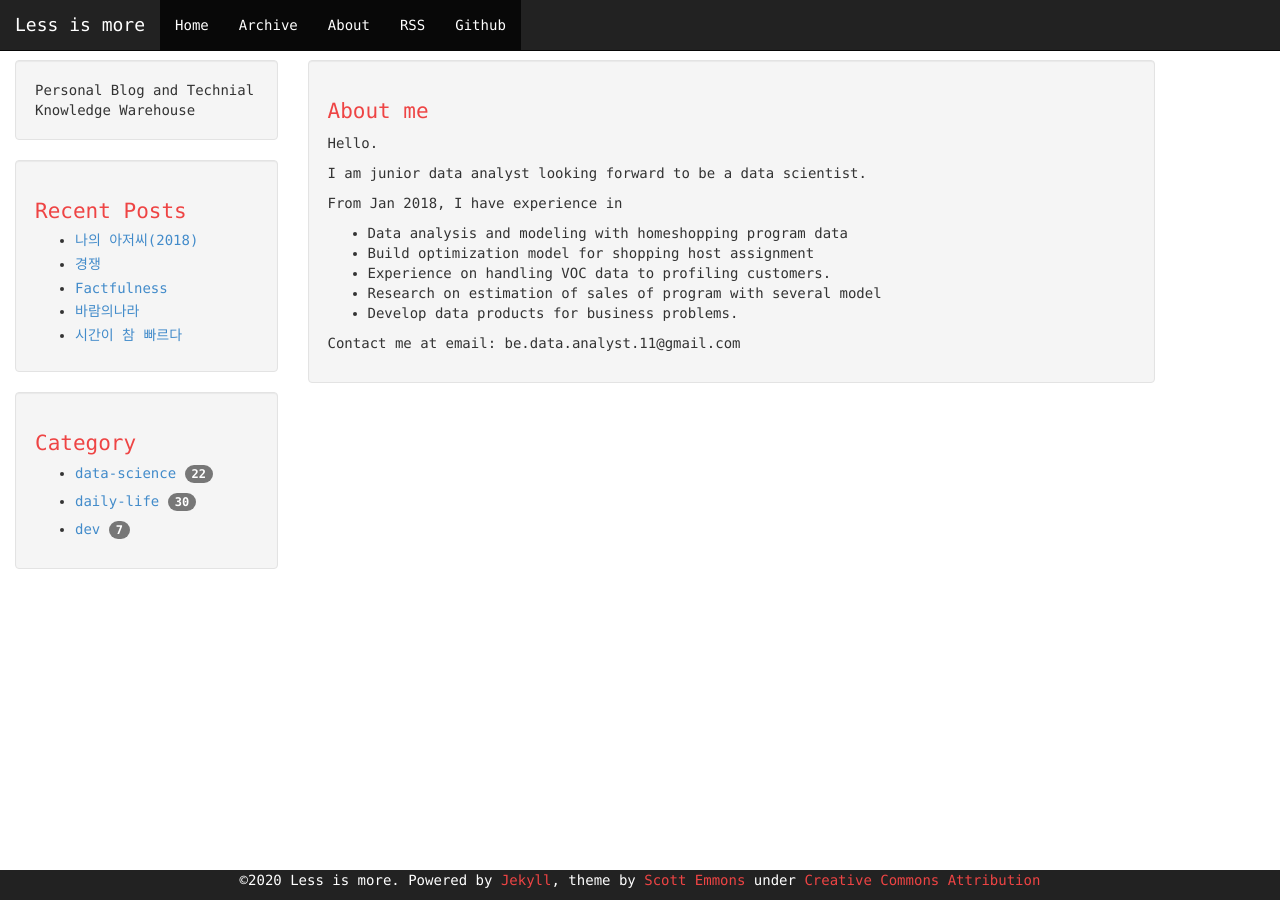
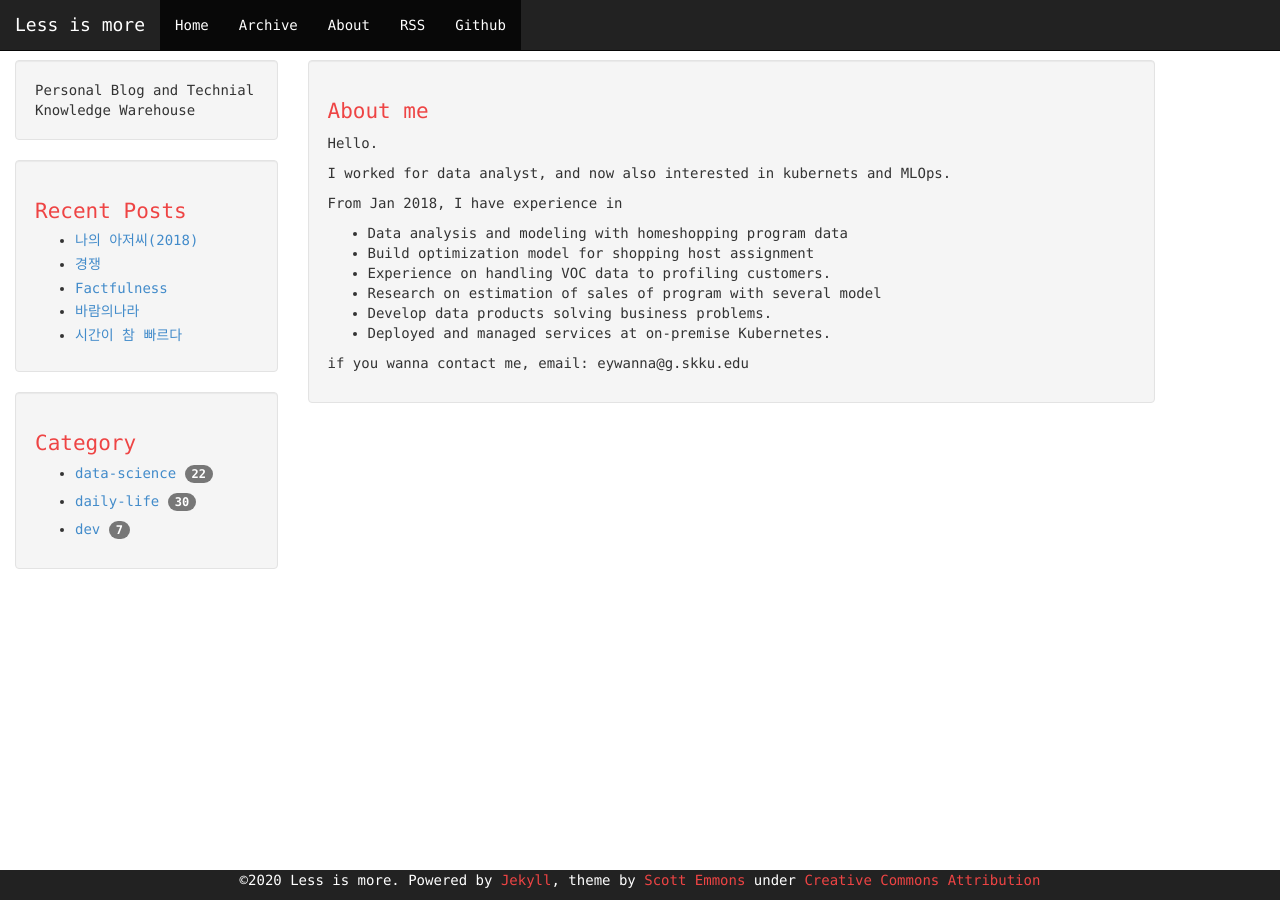
Before and after one commit to 11wi/11wi.github.io, a Jekyll site: the page built from about.html, in a window 1280 px wide. Built offline with Jekyll 4.4.1, drawn with Linux system fonts in a browser that asks for light colours; some web fonts are replaced.

Commit message:
Update about.html

```diff
--- a/about.html
+++ b/about.html
@@ -5,14 +5,15 @@ layout: default
 <div class="well">
     <h1>About me</h1>
     <p>Hello.</p>
-    <p>I am junior data analyst looking forward to be a data scientist.</p>
+    <p>I worked for data analyst, and now also interested in kubernets and MLOps.</p>
     <p>From Jan 2018, I have experience in</p>
     <ul>
         <li>Data analysis and modeling with homeshopping program data</li>
         <li>Build optimization model for shopping host assignment</li>
         <li>Experience on handling VOC data to profiling customers.</li>
         <li>Research on estimation of sales of program with several model</li>
-        <li>Develop data products for business problems.</li>
+        <li>Develop data products solving business problems.</li>
+        <li>Deployed and managed services at on-premise Kubernetes.</li>
     </ul>
-    <p>Contact me at email: be.data.analyst.11@gmail.com</p>
+    <p>if you wanna contact me, email: eywanna@g.skku.edu</p>
 </div>
```
